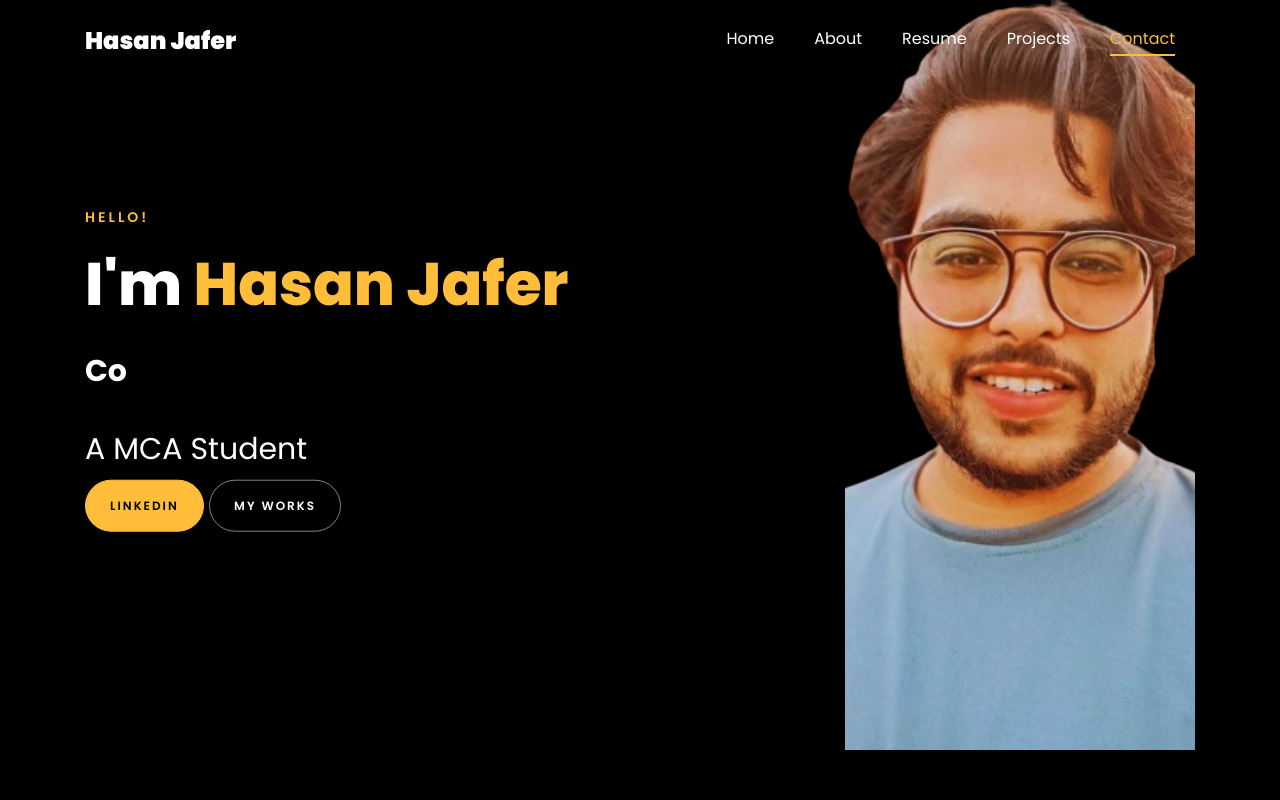
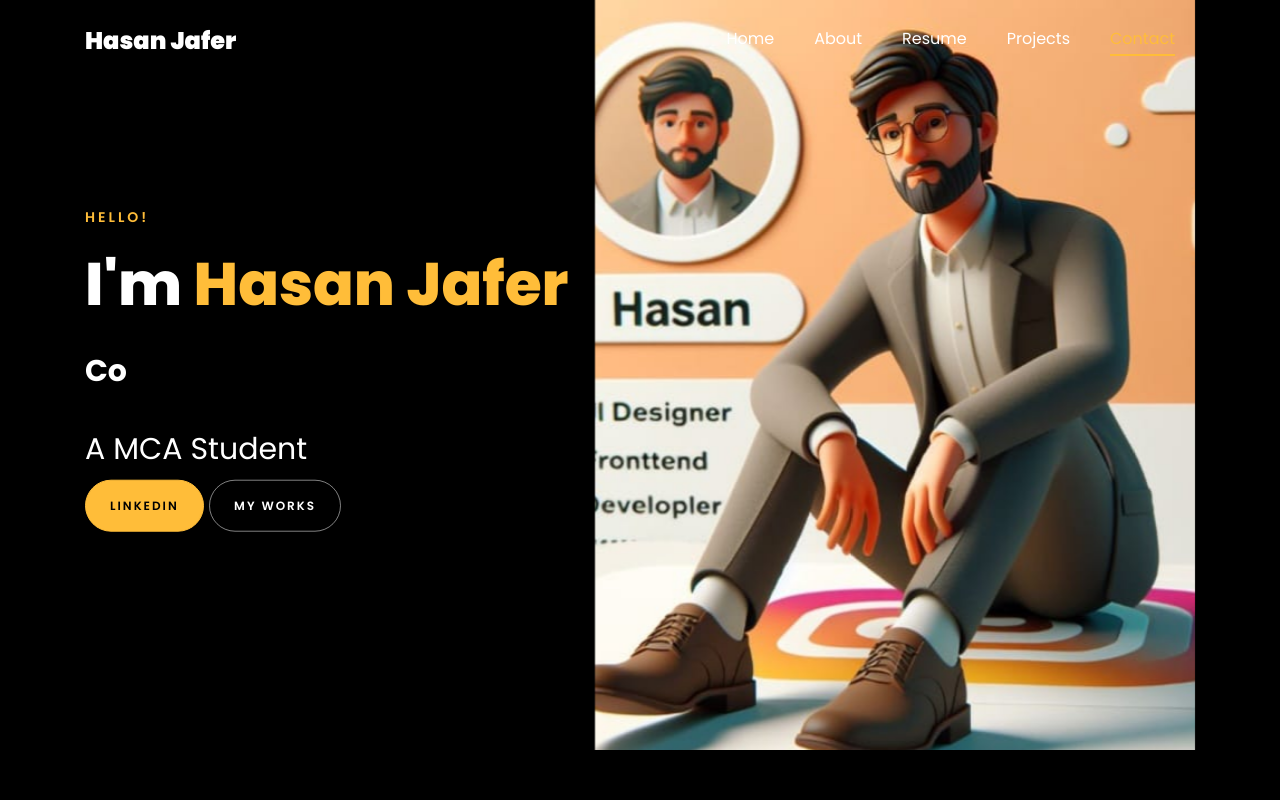
Before and after one commit to hasanjafer2022/HasanJafer.github.io, a plain HTML site: page index.html in a window 1280 px wide. Shown: the top 800 px of the page. Drawn offline with Linux system fonts and the light colour scheme; files whose address does not match are found by name.

Commit message:
avatar img added

```diff
--- a/index.html
+++ b/index.html
@@ -145,7 +145,7 @@
 					<div class="row d-md-flex no-gutters slider-text align-items-end justify-content-end"
 						data-scrollax-parent="true">
 						<div class="one-third js-fullheight order-md-last img"
-							style="background-image:url(./images/back-img.png); width: 350px;">
+							style="background-image:url(./images/avatar.img.jpg); width: 600px;">
 							<div class="overlay"></div>
 						</div>
 						<div class="one-forth d-flex  align-items-center ftco-animate"
```
Also changed, not shown: images/avatar.img.jpg (added), images/avatarimg2.jpg (added).
